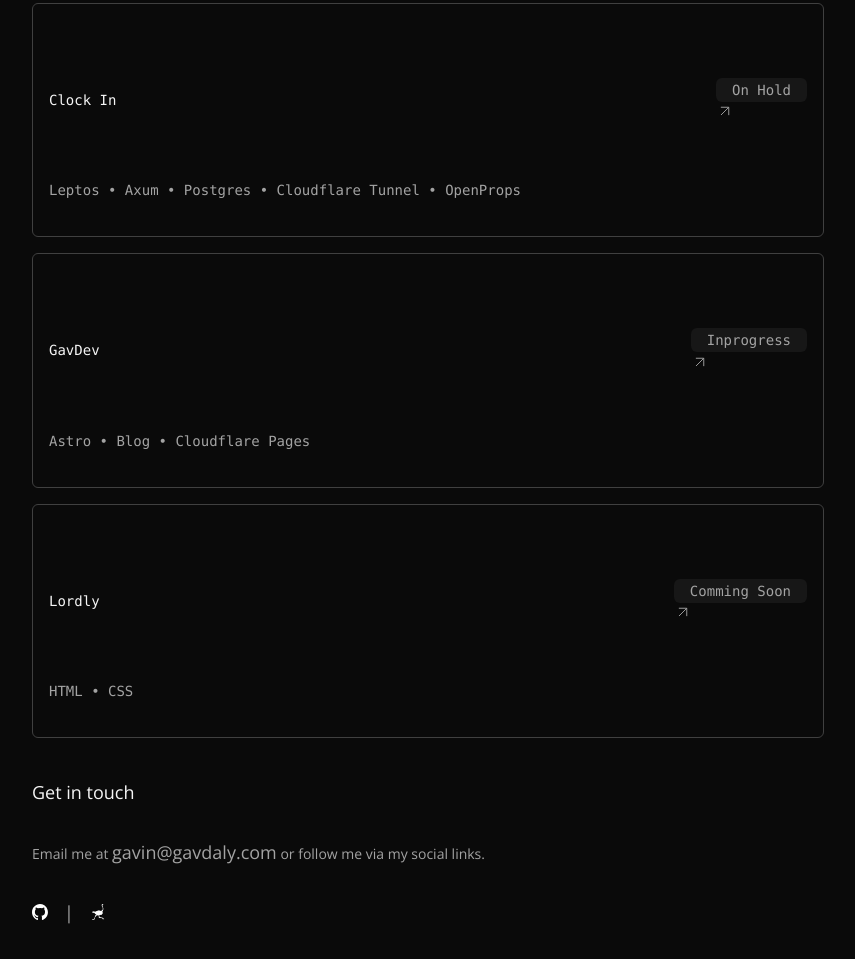
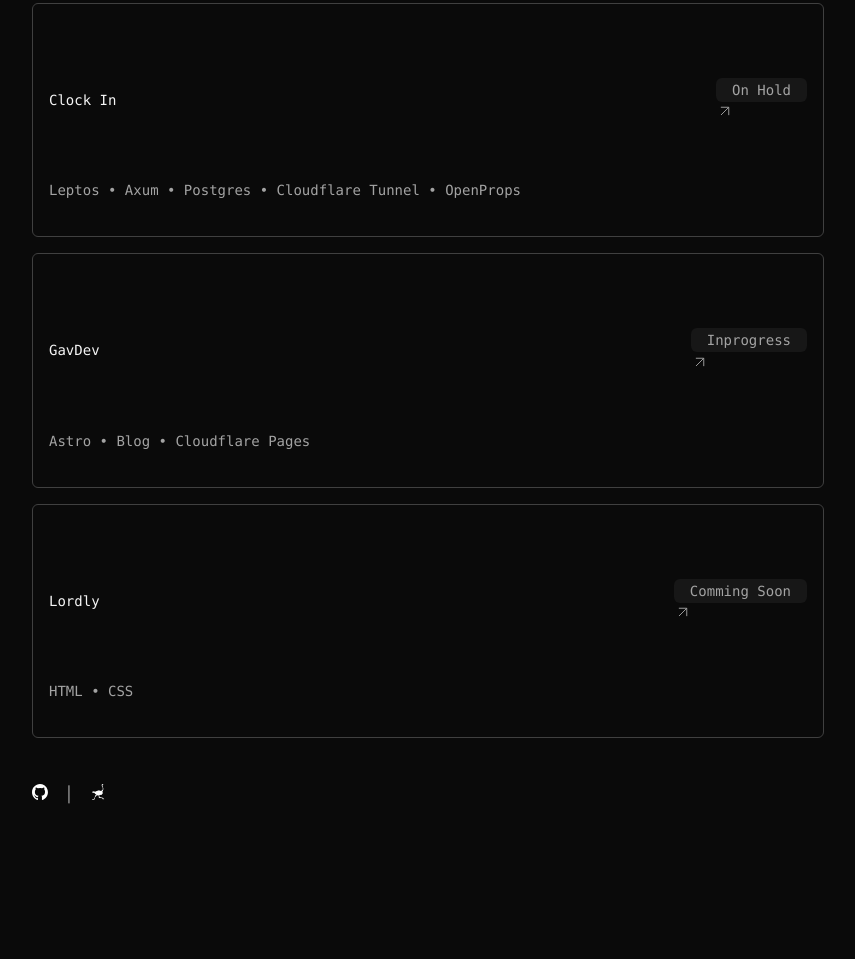
Before and after one commit to gavdaly/gavdaly, an Astro site: page / in a window 1280 px wide. Shown: the part 929-1888 px from the top of the page, without its empty margins (212-1067 px from the left). After the commit the page ends 1799 px from the top, so only its background shows below. Built offline with nearby package versions, Linux system fonts and the light colour scheme; Astro itself is replaced by a stand-in of ours; a web font is replaced by a local one.

Commit message:
refactor: layout and main page
- flatten structure
- include social links in layout to be on every page

```diff
--- a/src/layouts/Layout.astro
+++ b/src/layouts/Layout.astro
@@ -1,6 +1,7 @@
 ---
 import Header from "../components/Header.astro";
 import SEOTags from "@/components/seo/SEOTags.astro";
+import SocialLinks from "@/components/SocialLinks.astro";
 import type { HeadTags } from "@/utils/types/HeadTags";
 
 import "@fontsource/open-sans";
@@ -21,5 +22,7 @@ const headTags = Astro.props;
   >
     <Header />
     <slot />
-  </body>
+  </body><footer>
+    <SocialLinks />
+  </footer>
 </html>
--- a/src/pages/index.astro
+++ b/src/pages/index.astro
@@ -3,7 +3,6 @@ import { Picture } from "astro:assets";
 
 import Layout from "@/layouts/Layout.astro";
 import SocialLinks from "@/components/SocialLinks.astro";
-import Link from "@/components/shared/Link.astro";
 import ProjectListing from "@/components/ProjectListing.astro";
 import PostsListing from "@/components/PostsListing.astro";
 
@@ -11,7 +10,6 @@ import { presentation } from "@/data/presentation";
 ---
 
 <Layout>
-  <main class="flex flex-col justify-between">
   <article
     class="flex flex-col gap-8 md:flex-row-reverse md:justify-between md:gap-12 pb-6"
   >
@@ -49,19 +47,4 @@ import { presentation } from "@/data/presentation";
   <PostsListing />
 
   <ProjectListing />
-
-    <article class="flex flex-col gap-8">
-      <header class="flex w-full flex-row justify-between gap-2">
-        <h3 class="text-lg text-neutral-100">Get in touch</h3>
-      </header>
-      <p>
-        Email me at <Link
-          href={`mailto:${presentation.mail}`}
-          label={presentation.mail}
-        /> or follow me via my social links.
-      </p>
-
-      <SocialLinks />
-    </article>
-  </main>
 </Layout>
```
Lines whose indentation alone changed are shown as unchanged.
